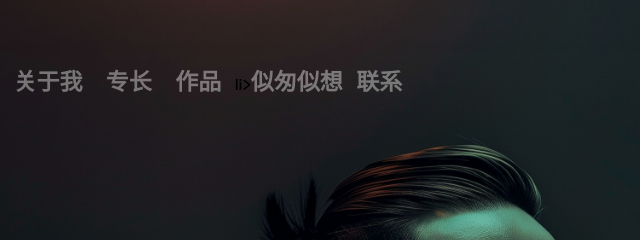
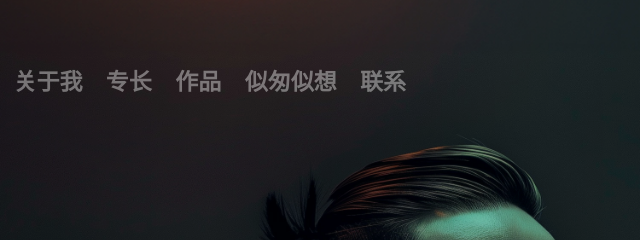
Before and after one commit to lutian123/ccth, a plain HTML site: page index.html in a window 1280 px wide. Shown: the top 240 px of the page, 198-838 px from the left. Drawn offline with nearby package versions, Linux system fonts and the light colour scheme.

Commit message:
Update index.html

```diff
--- a/index.html
+++ b/index.html
@@ -81,7 +81,7 @@
         <li><a class="smoothscroll" href="#about" title="About" style="font-size: 23px;">关于我</a></li>
         <li><a class="smoothscroll" href="#services" title="Services" style="font-size: 23px;">专长</a></li>
         <li><a class="smoothscroll" href="#portfolio" title="Works" style="font-size: 23px;">作品</a></li>
-        li><a class="smoothscroll" href="#https://www.notion.so/_-WSICONG-SHOWREEL-f7753aa2fadd463c8e06d936c7ba391d?pm=c" title="Works" style="font-size: 23px;">似匆似想</a></li>
+        <li><a class="smoothscroll" href="#https://www.notion.so/_-WSICONG-SHOWREEL-f7753aa2fadd463c8e06d936c7ba391d?pm=c" title="Works" style="font-size: 23px;">似匆似想</a></li>
         <li><a href="mailto:#0" title="Contact us" style="font-size: 23px;">联系</a></li>
     </ul>
 </nav> <!-- end header-nav-wrap -->
```
